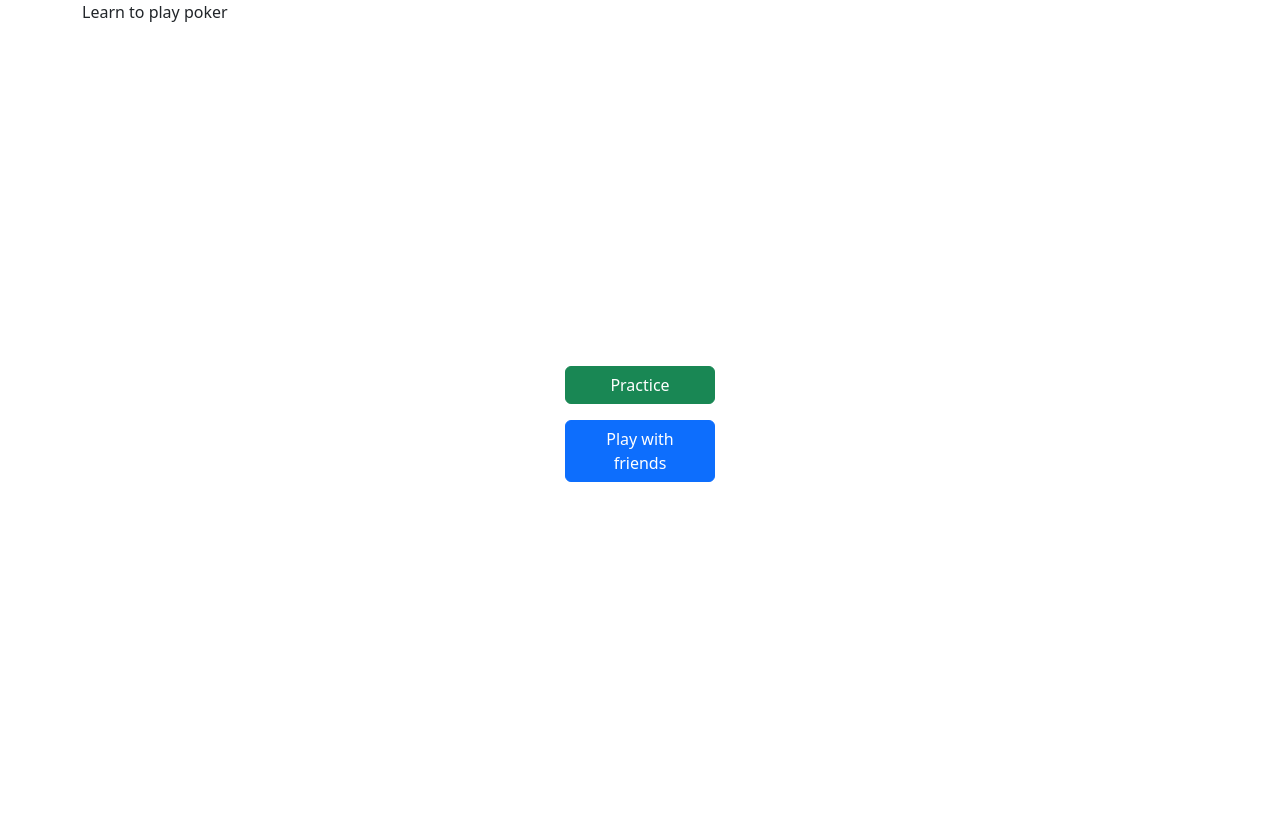
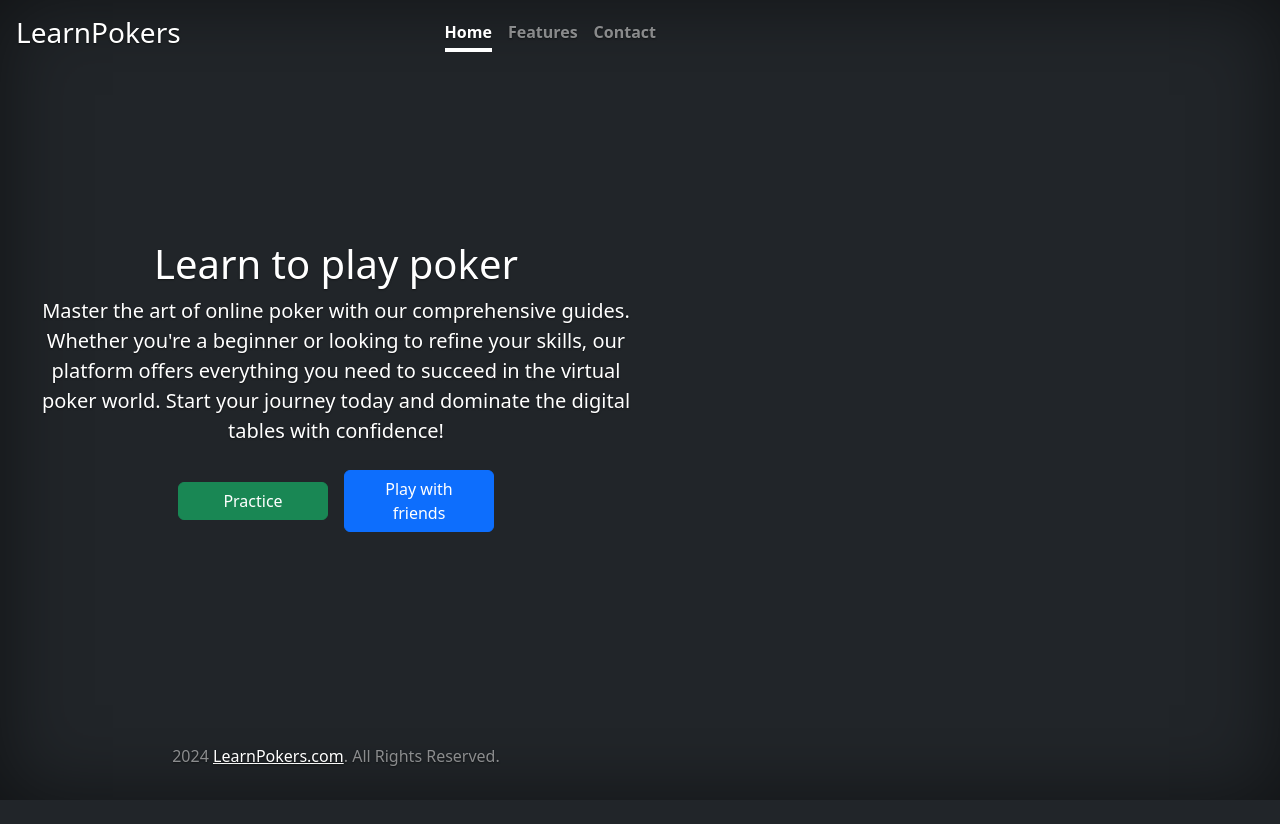
Before and after one commit to AntonyBaasan/learnpokers, an Angular app: page / in a window 1280 px wide. After the commit the page ends 800 px from the top, so only its background shows below. Built offline with nearby package versions, Linux system fonts and the light colour scheme.

Commit message:
update home page

```diff
--- a/src/app/app.component.html
+++ b/src/app/app.component.html
@@ -1,13 +1,27 @@
-<div class="container h-100">
-  {{ title }}
-  <div class="d-flex justify-content-center align-items-center h-100">
-    <div class="d-flex flex-column">
+<div class="cover-container d-flex w-100 h-100 p-3 mx-auto flex-column">
+  <header class="mb-auto">
+    <div>
+      <h3 class="float-md-start mb-0">LearnPokers</h3>
+      <nav class="nav nav-masthead justify-content-center float-md-end">
+        <a class="nav-link fw-bold py-1 px-0 active" aria-current="page" href="#">Home</a>
+        <a class="nav-link fw-bold py-1 px-0" href="#">Features</a>
+        <a class="nav-link fw-bold py-1 px-0" href="#">Contact</a>
+      </nav>
+    </div>
+  </header>
+  <main class="px-3">
+    <h1>Learn to play poker</h1>
+    <p class="lead">Master the art of online poker with our comprehensive guides. Whether you're a beginner or looking to refine your skills, our platform offers everything you need to succeed in the virtual poker world. Start your journey today and dominate the digital tables with confidence!</p>
+    <p class="lead">
       <button type="button" class="btn btn-success menu-btn m-2">
         Practice
       </button>
       <button type="button" class="btn btn-primary menu-btn m-2">
         Play with friends
       </button>
-    </div>
-  </div>
+    </p>
+  </main>
+  <footer class="mt-auto text-white-50">
+    <p>2024 <a href="https://learnpokers.com/" class="text-white">LearnPokers.com</a>. All Rights Reserved.</p>
+  </footer>
 </div>
--- a/src/index.html
+++ b/src/index.html
@@ -1,5 +1,5 @@
 <!DOCTYPE html>
-<html lang="en">
+<html lang="en" class="h-100" data-bs-theme="light">
   <head>
     <meta charset="utf-8" />
     <title>LearnPokers</title>
@@ -13,7 +13,7 @@
       crossorigin="anonymous"
     />
   </head>
-  <body>
+  <body class="d-flex h-100 text-center text-bg-dark">
     <app-root></app-root>
     <script
       src="https://cdn.jsdelivr.net/npm/@popperjs/core@2.11.8/dist/umd/popper.min.js"
--- a/src/styles.scss
+++ b/src/styles.scss
@@ -1,4 +1,50 @@
-html,
+/*
+ * Globals
+ */
+
+
+/* Custom default button */
+.btn-light,
+.btn-light:hover,
+.btn-light:focus {
+  color: #333;
+  text-shadow: none; /* Prevent inheritance from `body` */
+}
+
+
+/*
+ * Base structure
+ */
+
 body {
-    height: 100%;
+  text-shadow: 0 .05rem .1rem rgba(0, 0, 0, .5);
+  box-shadow: inset 0 0 5rem rgba(0, 0, 0, .5);
 }
+
+.cover-container {
+  max-width: 42em;
+}
+
+
+/*
+ * Header
+ */
+
+.nav-masthead .nav-link {
+  color: rgba(255, 255, 255, .5);
+  border-bottom: .25rem solid transparent;
+}
+
+.nav-masthead .nav-link:hover,
+.nav-masthead .nav-link:focus {
+  border-bottom-color: rgba(255, 255, 255, .25);
+}
+
+.nav-masthead .nav-link + .nav-link {
+  margin-left: 1rem;
+}
+
+.nav-masthead .active {
+  color: #fff;
+  border-bottom-color: #fff;
+}
```
